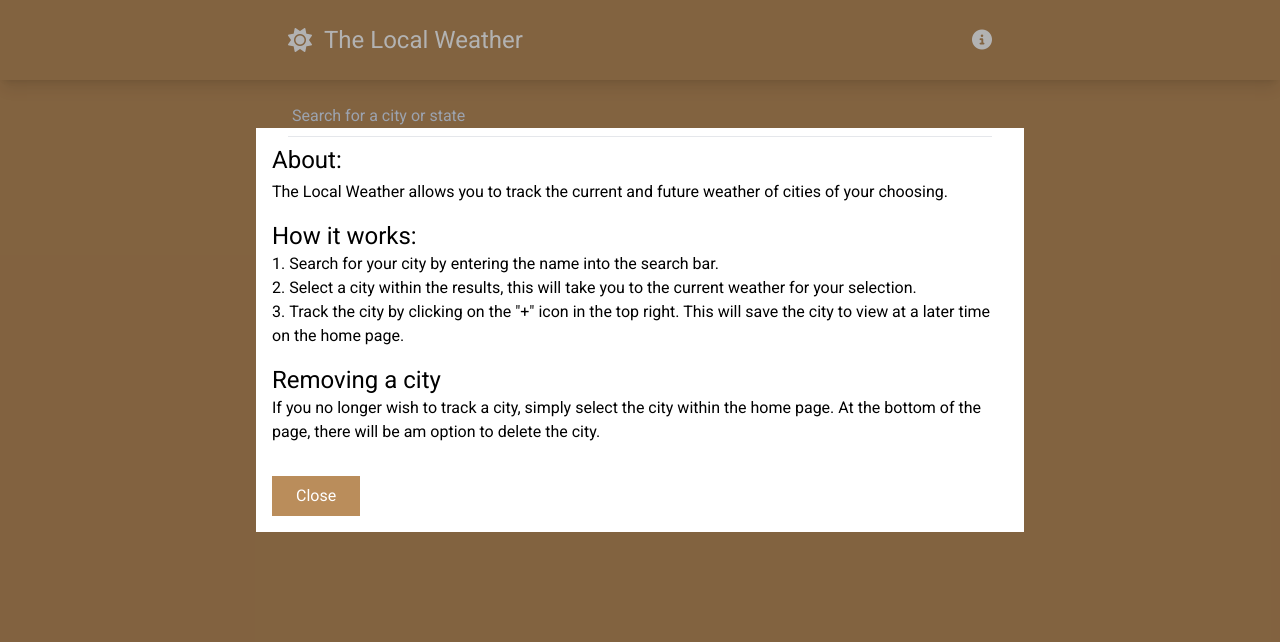
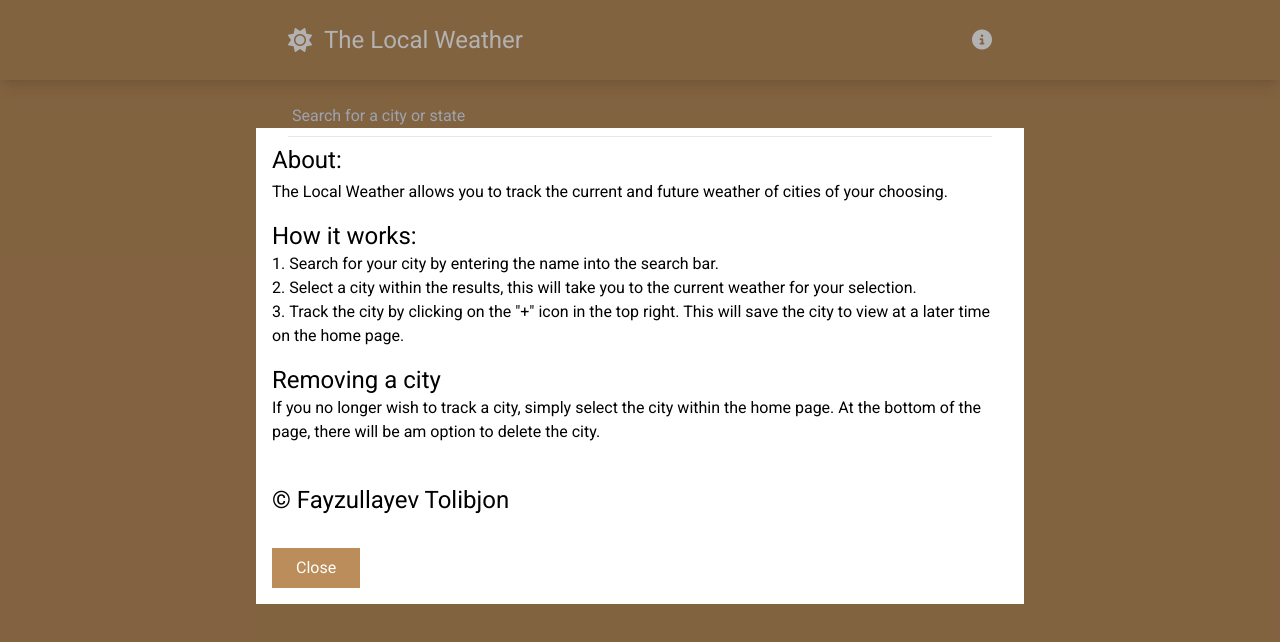
Before and after one commit to TolibjonFayz/weather_app, a Vue app: page / in a window 1280 px wide. Both pictures are taken after a click on the icon 982 px from the left and 40 px from the top of the page. Shown: the top 642 px of the page. Built offline with nearby package versions, Linux system fonts and the light colour scheme.

Commit message:
I think its done

```diff
--- a/src/components/SiteNavigation.vue
+++ b/src/components/SiteNavigation.vue
@@ -49,6 +49,7 @@
             the home page. At the bottom of the page, there will be am option to
             delete the city.
           </p>
+          <h3 class="text-2xl mt-10">© Fayzullayev Tolibjon</h3>
         </div>
       </BaseModal>
     </nav>
```
